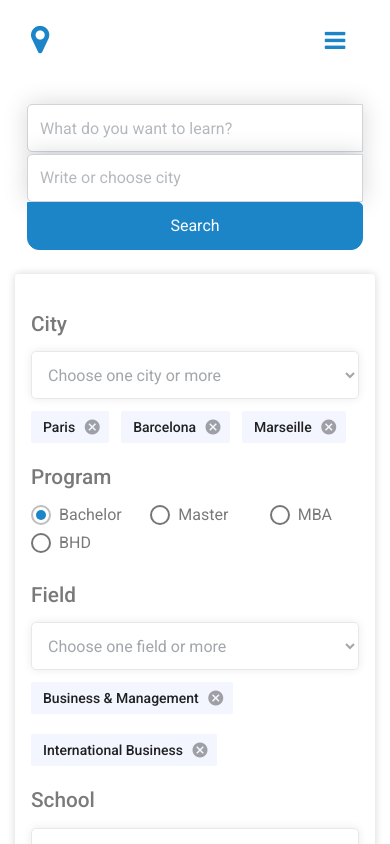
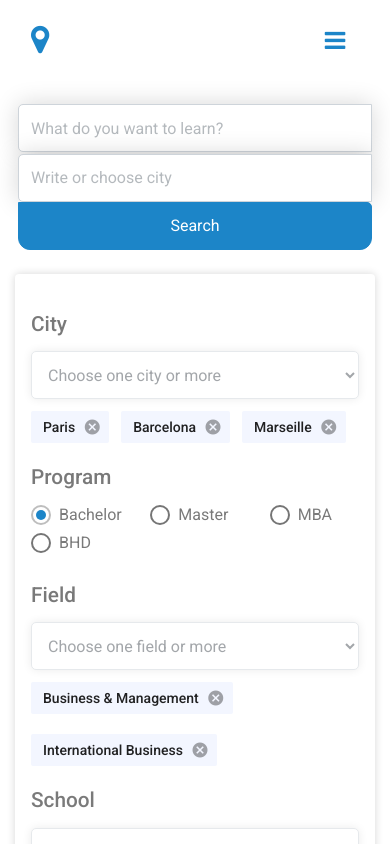
Before and after one commit to re-hab/angular-student-program, an Angular app: page /programs in a window 390 px wide. Shown: the top 844 px of the page. Built offline with nearby package versions, Linux system fonts and the light colour scheme.

Commit message:
refactor: do some changes

```diff
--- a/src/app/app-routing.module.ts
+++ b/src/app/app-routing.module.ts
@@ -8,7 +8,6 @@ const routes: Routes = [
     // loadChildren: () =>
     // import('./pages/home/home.module').then((m) => m.HomeModule),
      pathMatch: 'full',
-
   },
   {
     path: 'programs',
--- a/src/app/pages/programs/programs.component.scss
+++ b/src/app/pages/programs/programs.component.scss
@@ -51,6 +51,9 @@
     }
 @media screen and (max-width: 769px){
 
+  .form-group {
+    width: 90% !important;
+  }
     .learn {
         margin-right: 0rem;
         margin-bottom: .1rem;
--- a/src/app/shared/layout/footer/footer.component.scss
+++ b/src/app/shared/layout/footer/footer.component.scss
@@ -1,6 +1,7 @@
 
   .main {
     opacity: 0.6;
+    margin-top: 1.3rem;
   }
 
   .icon {
```
